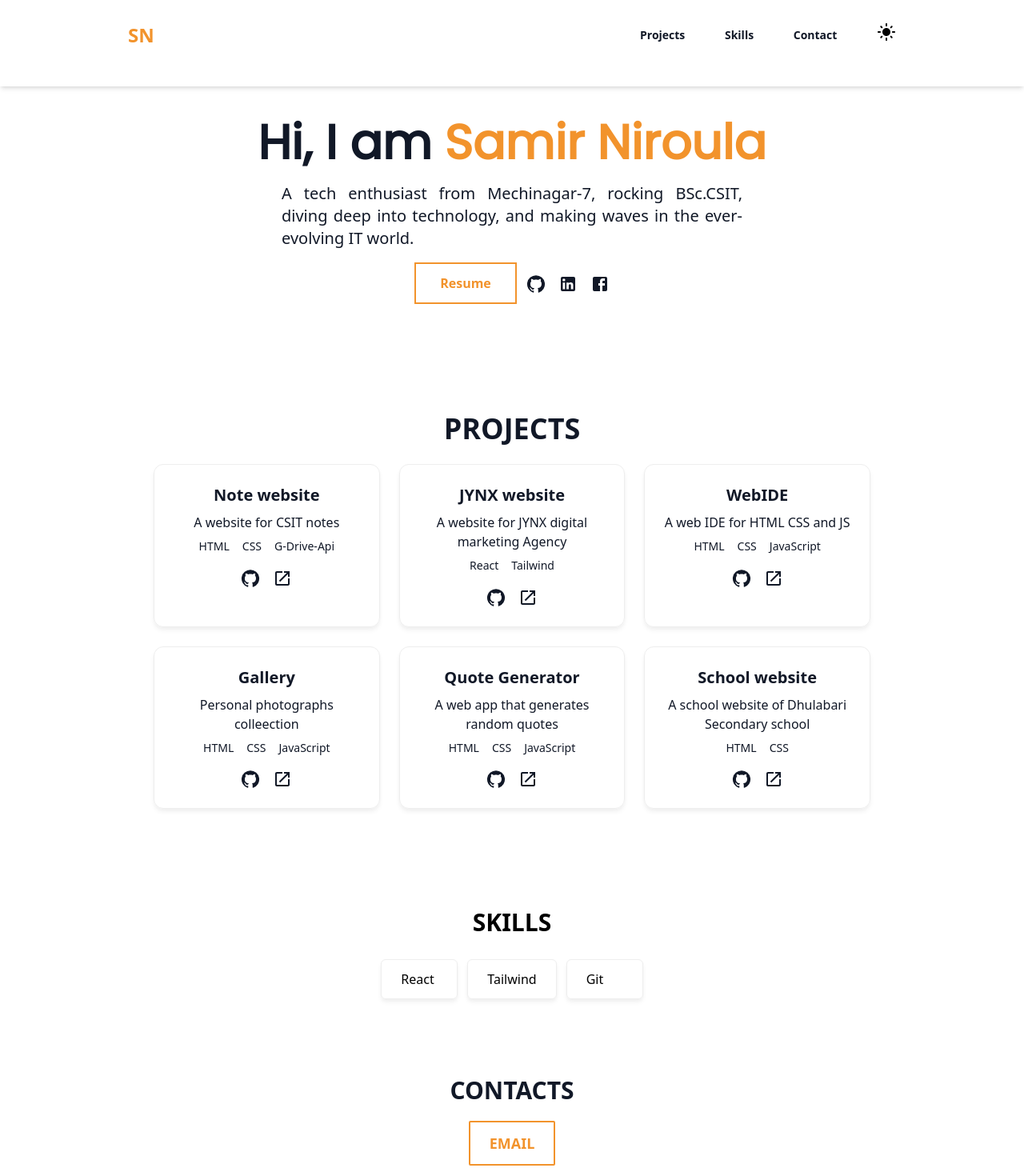
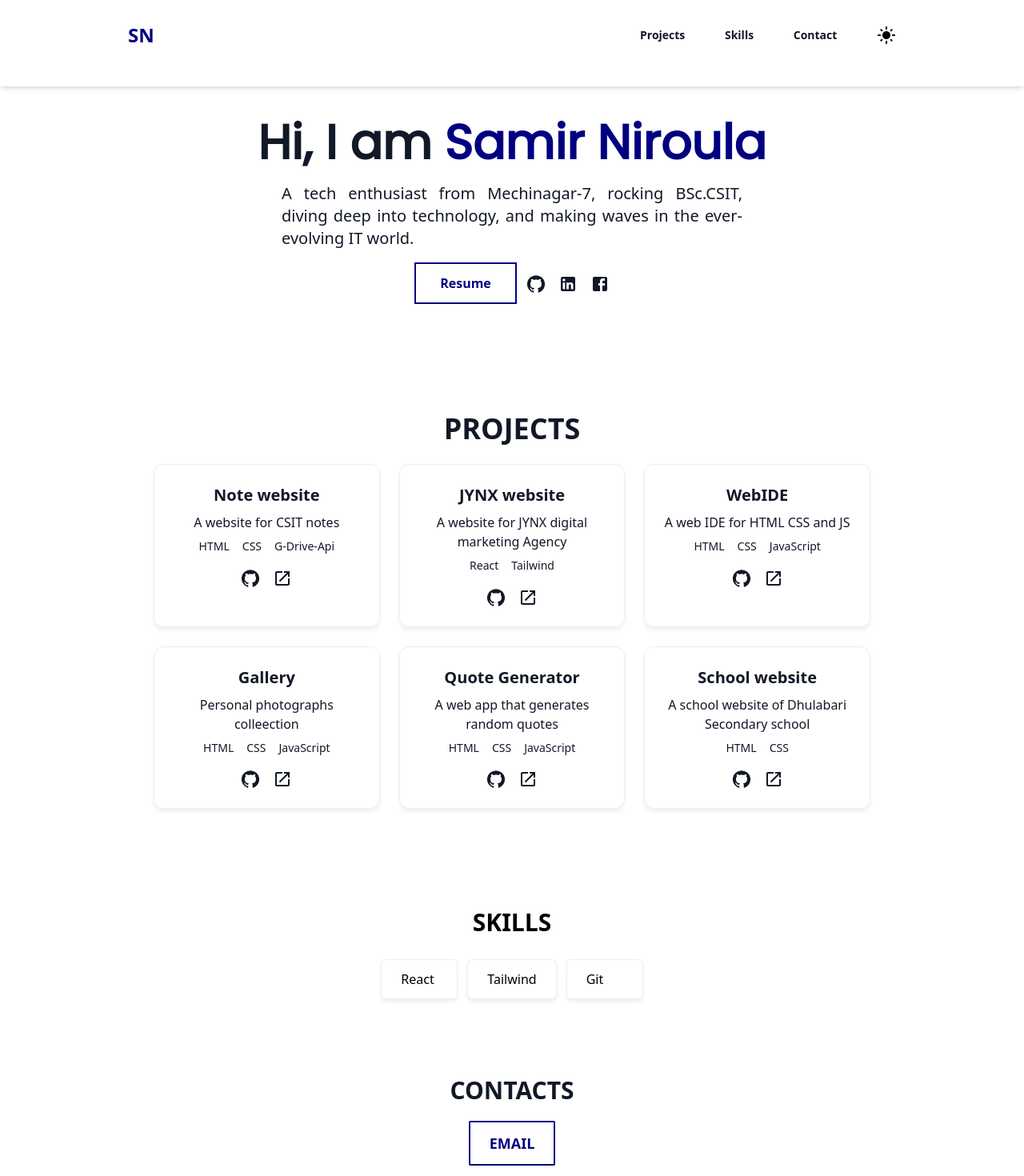
Before and after one commit to smrn001/site, a React (Vite) app: page / in a window 1280 px wide. Shown: the part 20-1490 px from the top of the page at 80% size. Built offline with nearby package versions, Linux system fonts and the light colour scheme.

Commit message:
improved contrast for light theme

```diff
--- a/src/About.jsx
+++ b/src/About.jsx
@@ -7,7 +7,7 @@ const About = () => {
   return (
     <div className="flex flex-col items-center justify-center mb-24">
       <h1 className="md:text-6xl text-5xl dark:text-gray-100 text-gray-900 font-extrabold mt-10 mb-5 font-[poppins] mx-5">
-        Hi, I am <span className="text-primary">{name}</span>
+        Hi, I am <span className="text-lightprimary dark:text-primary">{name}</span>
       </h1>
       <div className="dark:text-gray-100 text-gray-900 text-justify text-xl pb-3 mb-1 mx-7 flex flex-col max-w-xl">
         {description}
@@ -16,14 +16,14 @@ const About = () => {
         {/* Resume Button */}
         <button
           type="button"
-          className="border-2 text-primary border-primary p-3 min-w-32 text-center bg-transparent relative overflow-hidden hover:text-white transition-colors hover:z-[2] duration-300 group font-bold cursor-pointer"
+          className="border-2 text-lightprimary dark:text-primary dark:border-primary border-lightprimary p-3 min-w-32 text-center bg-transparent relative overflow-hidden hover:text-white dark:hover:text-white transition-colors hover:z-[2] duration-300 group font-bold cursor-pointer"
         >
           <a target="none" href={resume}>
             Resume
           </a>
           <span
             aria-hidden="true"
-            className="bg-primary absolute inset-0 -translate-x-full group-hover:translate-x-0 transition-transform duration-300 ease-in-out z-[-1]"
+            className="bg-lightprimary dark:bg-primary absolute inset-0 -translate-x-full group-hover:translate-x-0 transition-transform duration-300 ease-in-out z-[-1]"
           ></span>
         </button>
 
@@ -32,21 +32,21 @@ const About = () => {
           <a
             target="none"
             href={social.github}
-            className="hover:text-primary relative after:bg-primary dark:text-gray-100 text-gray-900 after:absolute after:h-1 after:w-0 after:-bottom-3 after:left-0 hover:after:w-full after:transition-all after:duration-300 cursor-pointer"
+            className="hover:text-lightprimary dark:hover:text-primary relative dark:after:bg-primary after:bg-lightprimary dark:text-gray-100 text-gray-900 after:absolute after:h-1 after:w-0 after:-bottom-3 after:left-0 hover:after:w-full after:transition-all after:duration-300 cursor-pointer"
           >
             <GitHubIcon />
           </a>
           <a
             target="none"
             href={social.linkedin}
-            className="hover:text-primary relative after:bg-primary dark:text-gray-100 text-gray-900 after:absolute after:h-1 after:w-0 after:-bottom-3 after:left-0 hover:after:w-full after:transition-all after:duration-300 cursor-pointer"
+            className="hover:text-lightprimary dark:hover:text-primary relative dark:after:bg-primary after:bg-lightprimary dark:text-gray-100 text-gray-900 after:absolute after:h-1 after:w-0 after:-bottom-3 after:left-0 hover:after:w-full after:transition-all after:duration-300 cursor-pointer"
           >
             <LinkedInIcon />
           </a>
           <a
             target="none"
             href={social.Facebook}
-            className="hover:text-primary relative after:bg-primary dark:text-gray-100 text-gray-900 after:absolute after:h-1 after:w-0 after:-bottom-3 after:left-0 hover:after:w-full after:transition-all after:duration-300 cursor-pointer"
+            className="hover:text-lightprimary dark:hover:text-primary relative dark:after:bg-primary after:bg-lightprimary dark:text-gray-100 text-gray-900 after:absolute after:h-1 after:w-0 after:-bottom-3 after:left-0 hover:after:w-full after:transition-all after:duration-300 cursor-pointer"
           >
             <FacebookIcon />
           </a>
--- a/src/Contact.jsx
+++ b/src/Contact.jsx
@@ -11,11 +11,11 @@ const Contact = () => {
       {/* Email Button */}
       <button
         type="button"
-        className="relative border-2 border-primary text-primary font-semibold py-3 px-6 rounded-sm text-lg overflow-hidden group transition-all duration-300 ease-in-out hover:text-white dark:text-primary-dark dark:border-primary-dark"
+        className="relative border-2 dark:border-primary border-lightprimary text-lightprimary dark:text-primary font-semibold py-3 px-6 rounded-sm text-lg overflow-hidden group transition-all duration-300 ease-in-out hover:text-white dark:text-primary-dark dark:border-primary-dark"
       >
         <span className="relative z-10">EMAIL</span>
         <span
-          className="absolute inset-0 bg-primary dark:bg-primary-dark z-0 -translate-x-full group-hover:translate-x-0 transition-transform duration-300 ease-in-out"
+          className="absolute inset-0 dark:bg-primary bg-lightprimary dark:bg-primary-dark z-0 -translate-x-full group-hover:translate-x-0 transition-transform duration-300 ease-in-out"
           aria-hidden="true"
         ></span>
       </button>
--- a/src/Footer.jsx
+++ b/src/Footer.jsx
@@ -3,11 +3,11 @@ const Footer = () => {
   return (
     <div className="flex items-center justify-center py-8 bg-transparent dark:bg-[#181818]">
       <div className="text-lg font-bold text-gray-800 dark:text-gray-300 relative cursor-pointer group">
-        <span className="relative z-10 group-hover:text-primary transition duration-300">
+        <span className="relative z-10 dark:group-hover:text-primary group-hover:text-lightprimary transition duration-300">
           Created By {creater}
         </span>
         <span
-          className="absolute bottom-0 left-0 w-full h-[2px] bg-primary transition-all duration-500 transform scale-x-0 group-hover:scale-x-100 origin-left"
+          className="absolute bottom-0 left-0 w-full h-[2px] dark:bg-primary bg-lightprimary transition-all duration-500 transform scale-x-0 group-hover:scale-x-100 origin-left"
           aria-hidden="true"
         ></span>
       </div>
--- a/src/Navbar.jsx
+++ b/src/Navbar.jsx
@@ -24,17 +24,17 @@ const Navbar = () => {
     <div className="flex flex-row justify-between px-6 py-4 md:px-20 md:py-8 lg:px-40 lg:py-12 bg-white dark:bg-[#181818] shadow-md">
       {/* Logo Section */}
       <div>
-        <div className="text-xl md:text-2xl relative font-extrabold text-primary dark:text-primary after:bg-primary after:absolute after:h-1 after:w-0 after:-bottom-2 md:after:-bottom-3 after:left-0 hover:after:w-full after:transition-all after:duration-400 cursor-pointer">
+        <div className="text-xl md:text-2xl relative font-extrabold text-lightprimary dark:text-primary after:bg-lightprimary after:absolute after:h-1 after:w-0 after:-bottom-1 md:after:-bottom-3 after:left-0 hover:after:w-full after:transition-all after:duration-400 cursor-pointer">
           {logo}
         </div>
       </div>
 
       {/* Desktop Navigation */}
-      <div className="hidden md:flex flex-row justify-between md:w-2/3 lg:w-1/3 text-gray-900 dark:text-gray-100 text-sm md:text-md font-semibold">
+      <div className="hidden md:flex flex-row justify-between md:w-2/3 lg:w-1/3 text-gray-900 dark:text-gray-100 text-sm md:text-md font-semibold items-center">
         {navlist.map((item, index) => (
           <button
             key={index}
-            className="hover:text-primary dark:hover:text-primary relative after:bg-primary after:absolute after:h-1 after:w-0 after:bottom-0 after:left-0 hover:after:w-full after:transition-all after:duration-300 cursor-pointer active:scale-95 transition transform duration-1000"
+            className="hover:text-lightprimary dark:hover:text-primary relative after:bg-lightprimary after:absolute after:h-1 after:w-0 after:bottom-0 after:left-0 hover:after:w-full after:transition-all after:duration-300 cursor-pointer active:scale-95 transition transform duration-1000"
             onClick={() => scrollToSection(item.link)}
           >
             {item.name}
--- a/src/Theme.jsx
+++ b/src/Theme.jsx
@@ -32,7 +32,7 @@ const Theme = () => {
         <button
           type="button"
           onClick={toggleTheme}
-          className="hover:text-primary dark:hover:text-primary text-black relative dark:text-white after:bg-primary after:absolute after:h-1 after:w-0 after:-bottom-3 after:left-0 hover:after:w-full after:transition-all after:duration-300 cursor-pointer active:scale-95 transition transform duration-300"
+          className="hover:text-lightprimary dark:hover:text-primary text-black relative dark:text-white after:bg-lightprimary after:absolute after:h-1 after:w-0 after:-bottom-3 after:left-0 hover:after:w-full after:transition-all after:duration-300 cursor-pointer active:scale-95 transition transform duration-300"
           >
           <LightModeIcon />
         </button>
@@ -40,7 +40,7 @@ const Theme = () => {
         <button
           type="button"
           onClick={toggleTheme}
-          className="hover:text-primary dark:hover:text-primary text-black relative dark:text-white after:bg-primary after:absolute after:h-1 after:w-0 after:-bottom-3 after:left-0 hover:after:w-full after:transition-all after:duration-300 cursor-pointer active:scale-95 transition transform duration-300"
+          className="hover:text-lightprimary dark:hover:text-primary text-black relative dark:text-white dark:after:bg-primary after:absolute after:h-1 after:w-0 after:-bottom-3 after:left-0 hover:after:w-full after:transition-all after:duration-300 cursor-pointer active:scale-95 transition transform duration-300"
         >
           <DarkModeIcon />
         </button>
--- a/tailwind.config.js
+++ b/tailwind.config.js
@@ -11,6 +11,7 @@ export default {
         bg: "#181818",
         primary: "#f2932c",
         shadow : "#202020",
+        lightprimary: "#000080",
       },
     },
   },
```
